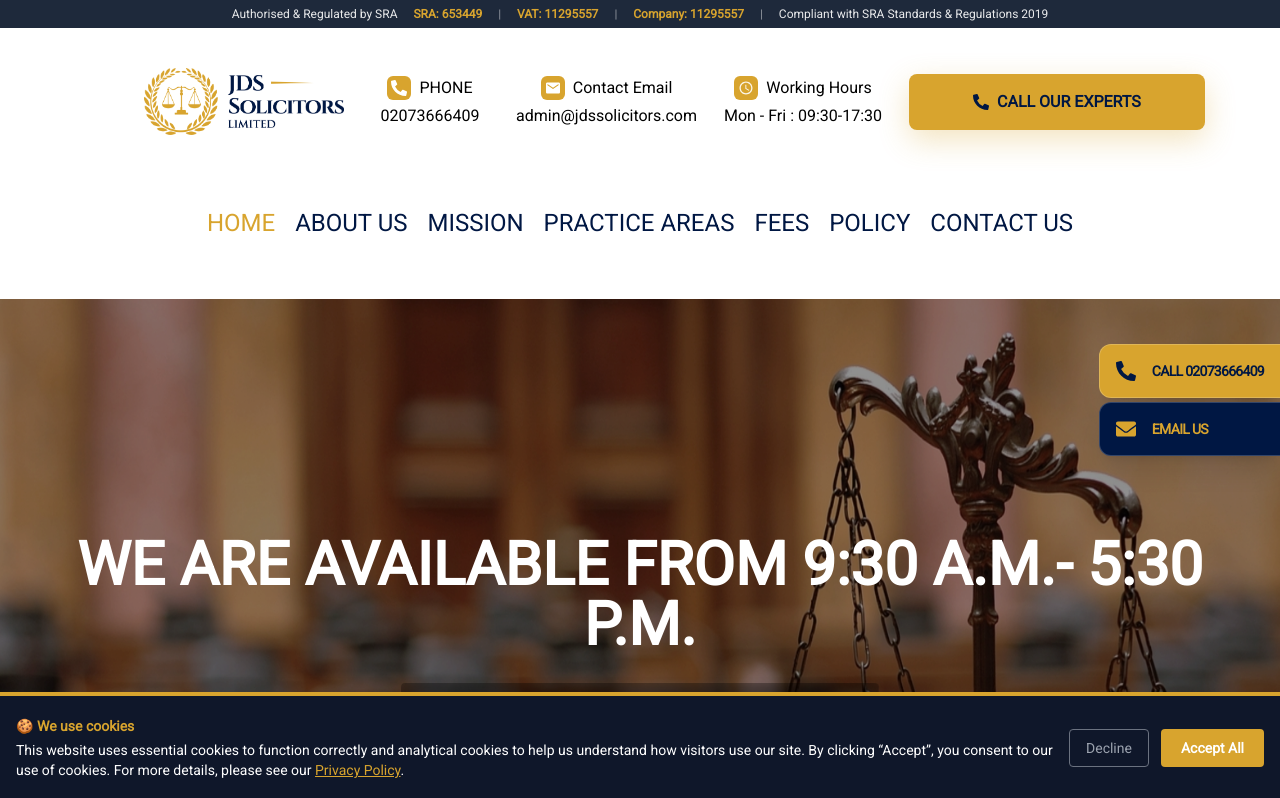
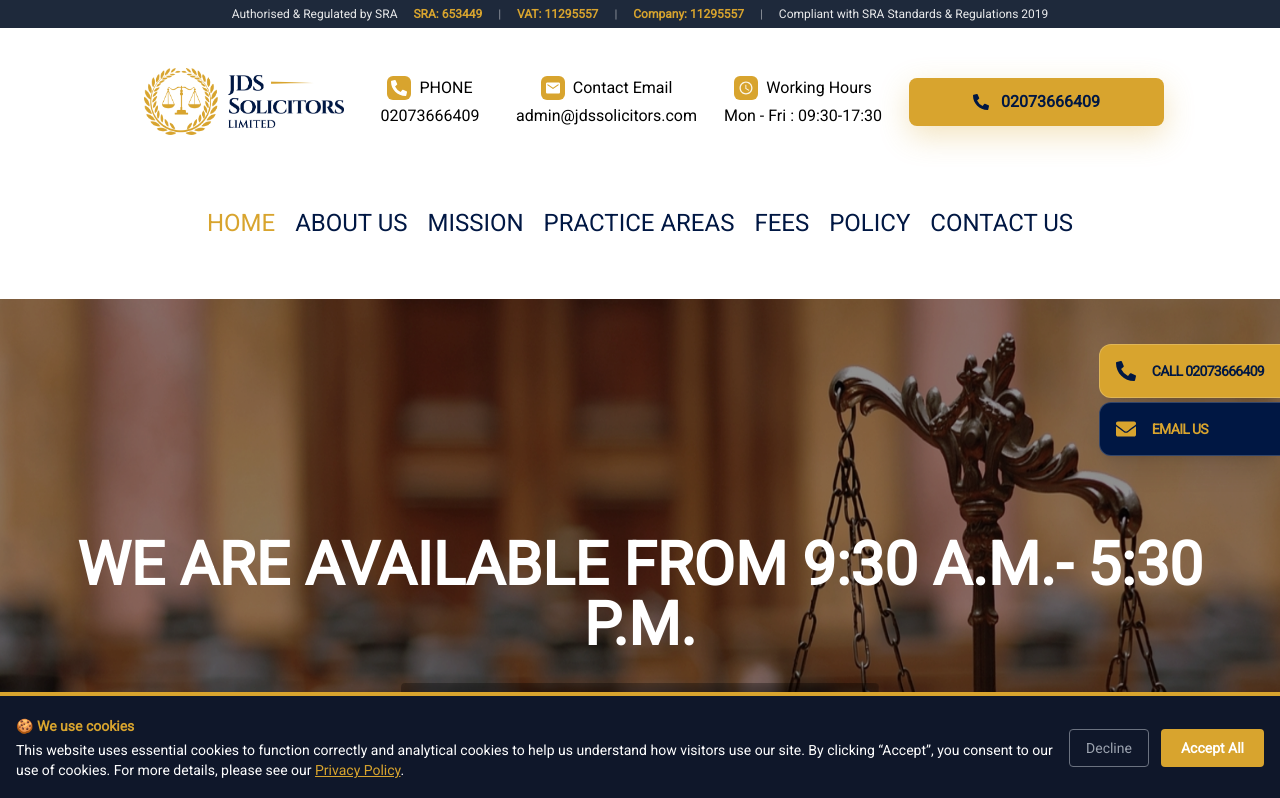
Before and after one commit to coolrass1/jdswebsiteapp, a Next.js app: page / in a window 1280 px wide. Shown: the top 798 px of the page. Built offline with nearby package versions, Linux system fonts and the light colour scheme.

Commit message:
Show phone number on 'Call Our Experts' button in Uppertop

```diff
--- a/app/components/Uppertop.jsx
+++ b/app/components/Uppertop.jsx
@@ -42,10 +42,10 @@ export const Uppertop = () => {
 
                 </div>
                 <article className='flex justify-center items-start flex-shrink-0'>
-                        <button onClick={e => window.location.href = 'tel:02073666409'} className="group uppercase w-full sm:w-auto text-xs lg:text-sm xl:text-base px-6 lg:px-12 xl:px-16 py-2 lg:py-3 xl:py-4 shadow-[0_10px_30px_rgba(216,164,46,0.3)] bg-primary rounded-lg text-secondary font-black hover:bg-secondary hover:text-primary transition-all duration-300 flex items-center gap-2">
-                            <FaPhoneAlt className="animate-pulse" />
-                            CALL OUR EXPERTS
-                        </button>
+                                <button onClick={e => window.location.href = 'tel:02073666409'} className="group uppercase w-full sm:w-auto text-xs lg:text-sm xl:text-base px-6 lg:px-12 xl:px-16 py-2 lg:py-3 xl:py-4 shadow-[0_10px_30px_rgba(216,164,46,0.3)] bg-primary rounded-lg text-secondary font-black hover:bg-secondary hover:text-primary transition-all duration-300 flex items-center gap-3">
+                                    <FaPhoneAlt className="animate-pulse" />
+                                    <span className="leading-none">02073666409</span>
+                                </button>
 
                     </article>
             </main>
```
